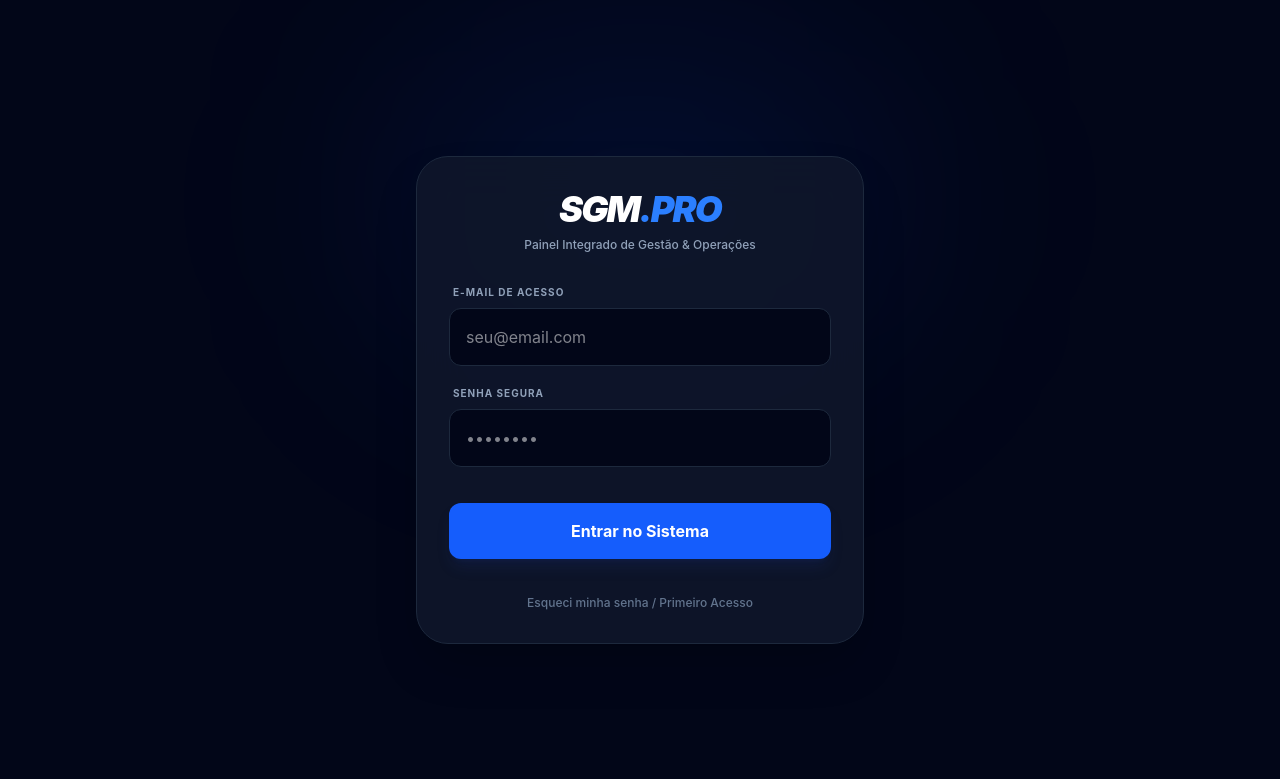
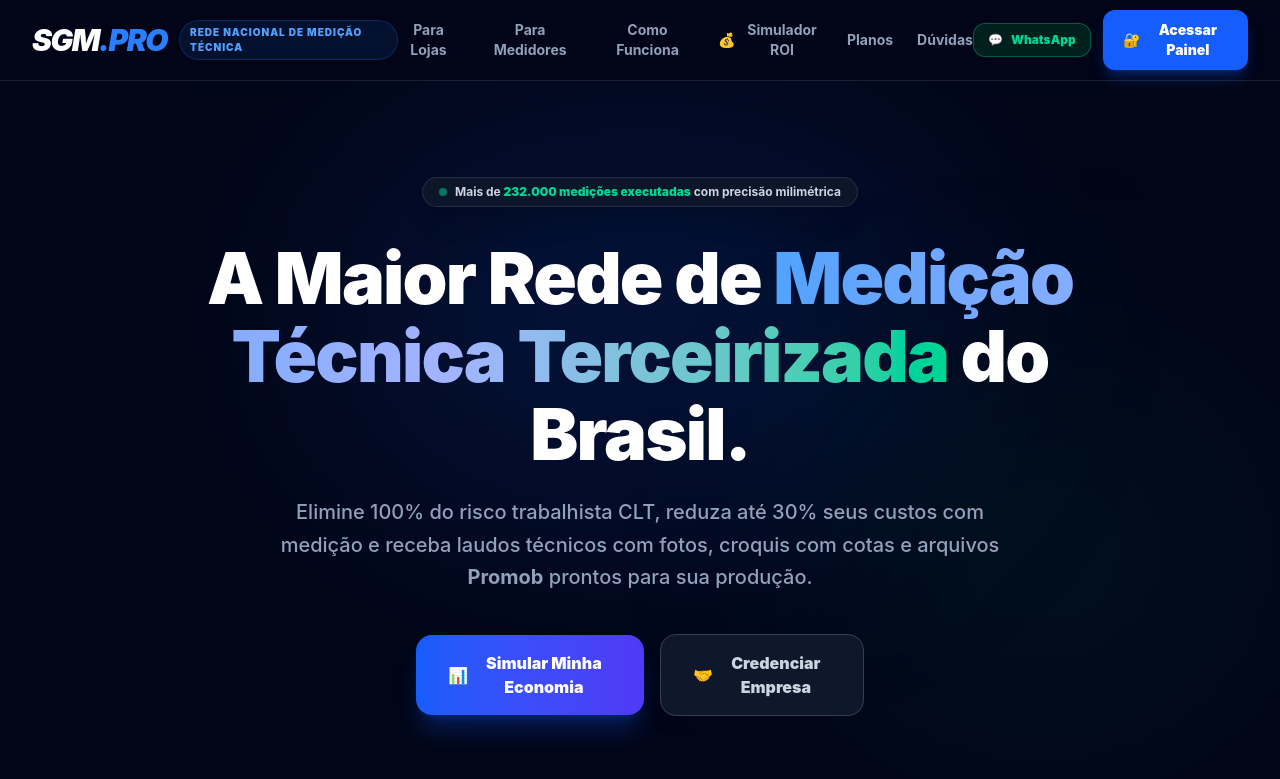
Before and after one commit to marcelolsanto/SGM_PRO, a React (Vite) app in the folder FRONTEND/: page / in a window 1280 px wide. Shown: the top 779 px of the page. Built offline with nearby package versions, Linux system fonts and the light colour scheme.

Commit message:
feat: restaurar navegacao publica da Landing Page e Torre de Controle no App.jsx e Login.jsx

```diff
--- a/FRONTEND/src/App.jsx
+++ b/FRONTEND/src/App.jsx
@@ -9,6 +9,8 @@ import Login from './views/Login'
 import PortalUsuario from './views/PortalUsuario'
 import ResetarSenha from './views/ResetarSenha'
 import TermosModal from './components/TermosModal'
+import LandingPage from './views/LandingPage'
+import TorreControle from './views/TorreControle'
 
 const parseJwt = (t) => {
   if (!t || typeof t !== 'string') return null
@@ -69,6 +71,10 @@ function App() {
   const [usuario, setUsuario] = useState(() => (typeof window !== 'undefined' ? localStorage.getItem('sgm_usuario') || '' : ''))
   const [menuAberto, setMenuAberto] = useState(false)
   const [termosAberto, setTermosAberto] = useState(false)
+  const [telaPublica, setTelaPublica] = useState(() => {
+    if (typeof window !== 'undefined' && window.location.pathname === '/login') return 'login'
+    return 'landing'
+  })
 
   const tokenData = token ? parseJwt(token) : null
   const perfil = tokenData?.perfil || ''
@@ -82,6 +88,7 @@ function App() {
     delete axios.defaults.headers.common['Authorization']
     setToken(null)
     setUsuario('')
+    setTelaPublica('landing')
   }
 
   useEffect(() => {
@@ -120,19 +127,31 @@ function App() {
 
   const resetMatch = window.location.pathname.match(/^\/resetar-senha\/([^/?#]+)/)
   if (resetMatch) return <ResetarSenha token={resetMatch[1]} />
-  if (!token || !perfil) return <Login setToken={setToken} setUsuario={setUsuario} />
+
+  // Roteamento Público (Sem Login): Alterna entre Landing Page e Login
+  if (!token || !perfil) {
+    if (telaPublica === 'login') {
+      return <Login setToken={setToken} setUsuario={setUsuario} onVoltarLanding={() => setTelaPublica('landing')} />
+    }
+    return <LandingPage onIrParaLogin={() => setTelaPublica('login')} />
+  }
 
   const menuAdmin = [
     { id: 'dashboard', icon: '📊', label: 'Visão Geral (BI)' },
+    { id: 'campo', icon: '🗺️', label: 'Torre de Controle (Campo)' },
     { id: 'operacoes', icon: '🛠️', label: 'Gestão de Operações' },
     { id: 'financeiro', icon: '🏦', label: 'Financeiro & Contábil' },
-    { id: 'admin', icon: '⚙️', label: 'Cadastros Base' }
+    { id: 'admin', icon: '⚙️', label: 'Cadastros Base' },
+    { id: 'institucional', icon: '🌐', label: 'Site Institucional' }
   ]
 
   const menuLoja = [
     { id: 'dashboard', icon: '📊', label: 'Meus Resultados' },
+    { id: 'campo', icon: '🗺️', label: 'Torre de Controle (Campo)' },
     { id: 'operacoes', icon: '📋', label: 'Minhas Medições' },
-    { id: 'admin', icon: '⚙️', label: 'Meus Cadastros' }
+    { id: 'financeiro', icon: '🏦', label: 'Financeiro & Contábil' },
+    { id: 'admin', icon: '⚙️', label: 'Meus Cadastros' },
+    { id: 'institucional', icon: '🌐', label: 'Site Institucional' }
   ]
 
   const menuAtual = perfil === 'ADMIN' ? menuAdmin : (perfil === 'LOJA' ? menuLoja : [])
@@ -145,7 +164,17 @@ function App() {
         <div className="flex items-center gap-2">
           <button onClick={() => setTermosAberto(true)} className="text-xs bg-slate-800 hover:bg-slate-700 text-slate-300 px-2.5 py-1.5 rounded-lg font-bold border border-slate-700">⚖️ Termos</button>
           {perfil !== 'MEDIDOR' && <button onClick={() => setMenuAberto(!menuAberto)} className="text-2xl text-slate-400">☰</button>}
-          {perfil === 'MEDIDOR' && <button onClick={fazerLogout} className="text-xs bg-red-500/10 text-red-400 px-3 py-1.5 rounded-lg font-bold">Sair</button>}
+          {perfil === 'MEDIDOR' && (
+            <div className="flex items-center gap-2">
+              <button onClick={() => setAbaAtiva(abaAtiva === 'campo' ? 'operacoes' : 'campo')} className="text-xs bg-emerald-600/20 text-emerald-400 border border-emerald-500/30 px-3 py-1.5 rounded-lg font-bold flex items-center gap-1">
+                {abaAtiva === 'campo' ? '🛵 Minha Rota' : '🗺️ Torre de Controle'}
+              </button>
+              <button onClick={() => setAbaAtiva(abaAtiva === 'institucional' ? 'operacoes' : 'institucional')} className="text-xs bg-blue-600/20 text-blue-400 px-3 py-1.5 rounded-lg font-bold">
+                {abaAtiva === 'institucional' ? 'Minhas OSs' : '🌐 Planos'}
+              </button>
+              <button onClick={fazerLogout} className="text-xs bg-red-500/10 text-red-400 px-3 py-1.5 rounded-lg font-bold">Sair</button>
+            </div>
+          )}
         </div>
       </div>
 
@@ -158,14 +187,14 @@ function App() {
 
           <nav className="flex-1 space-y-2">
             {menuAtual.map(item => (
-              <button key={item.id} onClick={() => { setAbaAtiva(item.id); setMenuAberto(false) }} className={`w-full flex items-center gap-4 px-4 py-3 rounded-2xl transition-all ${abaAtiva === item.id ? 'bg-blue-600 text-white shadow-lg shadow-blue-900/20 font-bold' : 'text-slate-400 hover:bg-slate-800 hover:text-slate-200'}`}>
+              <button key={item.id} onClick={() => { setAbaAtiva(item.id); setMenuAberto(false) }} className={`w-full flex items-center gap-4 px-4 py-3 rounded-2xl transition-all ${abaAtiva === item.id ? 'bg-blue-600 text-white shadow-lg shadow-blue-900/20 font-bold' : 'text-slate-400 hover:bg-slate-800 hover:text-slate-200 cursor-pointer'}`}>
                 <span className="text-xl">{item.icon}</span> <span className="text-sm">{item.label}</span>
               </button>
             ))}
 
             <button
               onClick={() => { setTermosAberto(true); setMenuAberto(false); }}
-              className="w-full flex items-center gap-4 px-4 py-3 rounded-2xl text-slate-400 hover:bg-slate-800 hover:text-slate-200 transition-all text-left"
+              className="w-full flex items-center gap-4 px-4 py-3 rounded-2xl text-slate-400 hover:bg-slate-800 hover:text-slate-200 transition-all text-left cursor-pointer"
             >
               <span className="text-xl">⚖️</span> <span className="text-sm font-medium">Termos & Garantias</span>
             </button>
@@ -181,13 +210,16 @@ function App() {
                 <p className="text-[10px] text-slate-500 font-medium uppercase tracking-widest">{perfil}</p>
               </div>
             </div>
-            <button onClick={fazerLogout} className="w-full mt-4 bg-red-500/10 text-red-400 hover:bg-red-500 hover:text-white py-2.5 rounded-xl text-xs font-bold transition-colors">Sair do Sistema</button>
+            <button onClick={fazerLogout} className="w-full mt-4 bg-red-500/10 text-red-400 hover:bg-red-500 hover:text-white py-2.5 rounded-xl text-xs font-bold transition-colors cursor-pointer">Sair do Sistema</button>
           </div>
         </aside>
       )}
 
       <main className="flex-1 p-4 md:p-10 overflow-y-auto mt-[69px] md:mt-0 h-[calc(100vh-69px)] md:h-screen custom-scrollbar relative">
         <div className="max-w-7xl mx-auto pb-20 md:pb-0 h-full">
+          {abaAtiva === 'institucional' && <LandingPage onIrParaLogin={() => setAbaAtiva('dashboard')} />}
+          {abaAtiva === 'campo' && <TorreControle perfil={perfil} setToken={setToken} />}
+
           {perfil === 'ADMIN' && abaAtiva === 'dashboard' && <Dashboard perfil={perfil} />}
           {perfil === 'ADMIN' && abaAtiva === 'operacoes' && <Operacoes />}
           {perfil === 'ADMIN' && abaAtiva === 'financeiro' && <PainelFinanceiro perfil={perfil} onVoltar={() => setAbaAtiva('dashboard')} />}
@@ -198,7 +230,7 @@ function App() {
           {perfil === 'LOJA' && abaAtiva === 'financeiro' && <PainelFinanceiro perfil={perfil} onVoltar={() => setAbaAtiva('operacoes')} />}
           {perfil === 'LOJA' && abaAtiva === 'admin' && <Admin perfil={perfil} refId={refId} />}
 
-          {perfil === 'MEDIDOR' && <PortalUsuario perfil={perfil} refId={refId} setToken={setToken} />}
+          {perfil === 'MEDIDOR' && abaAtiva !== 'institucional' && abaAtiva !== 'campo' && <PortalUsuario perfil={perfil} refId={refId} setToken={setToken} />}
         </div>
       </main>
 
--- a/FRONTEND/src/views/Login.jsx
+++ b/FRONTEND/src/views/Login.jsx
@@ -21,7 +21,7 @@ export default function Login({ setToken, setUsuario, onVoltarLanding }) {
       localStorage.setItem('sgm_usuario', res.data.nome)
       setToken(res.data.token)
       setUsuario(res.data.nome)
-    } catch (err) {
+    } catch {
       setErro('E-mail ou senha incorretos.')
       setLoading(false)
     }
@@ -35,7 +35,7 @@ export default function Login({ setToken, setUsuario, onVoltarLanding }) {
     try {
       await axios.post('/api/esqueci-senha', { email })
       setMsgRecuperacao('Instruções enviadas! Verifique seu e-mail (ou o terminal do servidor local).')
-    } catch (err) {
+    } catch {
       setErro('E-mail não encontrado no sistema.')
     } finally {
       setLoading(false)
@@ -47,24 +47,22 @@ export default function Login({ setToken, setUsuario, onVoltarLanding }) {
       {/* Glow de fundo */}
       <div className="absolute top-1/4 left-1/2 -translate-x-1/2 -translate-y-1/2 w-[500px] h-[300px] bg-blue-600/10 blur-[120px] pointer-events-none rounded-full" />
 
-      <div className="w-full max-w-md bg-slate-900/90 border border-slate-800 p-8 rounded-[2rem] shadow-2xl animate-fade-in relative z-10 backdrop-blur-xl">
+      <div className="w-full max-w-md bg-slate-900 border border-slate-800 p-8 rounded-[2rem] shadow-2xl animate-fade-in relative z-10">
 
         {onVoltarLanding && (
           <button
             type="button"
             onClick={onVoltarLanding}
-            className="mb-6 text-xs text-slate-400 hover:text-white font-bold transition-colors flex items-center gap-1.5"
+            className="mb-6 text-xs text-slate-400 hover:text-white font-bold transition-colors flex items-center gap-1.5 cursor-pointer"
           >
             ← Voltar ao site institucional
           </button>
         )}
 
         <div className="text-center mb-8">
-          <h1 className="text-4xl font-black text-white tracking-tighter italic mb-2">
-            SGM<span className="text-blue-500">.PRO</span>
-          </h1>
-          <p className="text-slate-400 text-xs font-medium">
-            {modoRecuperacao ? 'Recuperação de Acesso' : 'Painel Integrado de Gestão & Operações'}
+          <h1 className="text-4xl font-black text-blue-500 tracking-tighter italic mb-2">SGM.PRO</h1>
+          <p className="text-slate-500 font-medium">
+            {modoRecuperacao ? 'Recuperação de Acesso' : 'Painel de Gestão e Operações'}
           </p>
         </div>
 
@@ -74,11 +72,11 @@ export default function Login({ setToken, setUsuario, onVoltarLanding }) {
         {!modoRecuperacao ? (
           <form onSubmit={fazerLogin} className="space-y-5">
             <div>
-              <label className="block text-[10px] text-slate-400 font-bold uppercase tracking-widest mb-2 ml-1">E-mail de Acesso</label>
+              <label className="block text-[10px] text-slate-500 font-bold uppercase tracking-widest mb-2 ml-1">E-mail de Acesso</label>
               <input required type="email" placeholder="seu@email.com" className="w-full bg-slate-950 border border-slate-800 rounded-xl p-4 text-white outline-none focus:border-blue-500 transition-colors" value={email} onChange={(e) => setEmail(e.target.value)} />
             </div>
             <div>
-              <label className="block text-[10px] text-slate-400 font-bold uppercase tracking-widest mb-2 ml-1">Senha Segura</label>
+              <label className="block text-[10px] text-slate-500 font-bold uppercase tracking-widest mb-2 ml-1">Senha Segura</label>
               <input required type="password" placeholder="••••••••" className="w-full bg-slate-950 border border-slate-800 rounded-xl p-4 text-white outline-none focus:border-blue-500 transition-colors" value={senha} onChange={(e) => setSenha(e.target.value)} />
             </div>
 
@@ -86,16 +84,14 @@ export default function Login({ setToken, setUsuario, onVoltarLanding }) {
               {loading ? 'Autenticando...' : 'Entrar no Sistema'}
             </button>
 
-            <div className="flex flex-col gap-2 text-center mt-4">
-              <button type="button" onClick={() => {setModoRecuperacao(true); setErro(''); setMsgRecuperacao('')}} className="text-xs text-slate-500 hover:text-blue-400 font-medium transition-colors">
-                Esqueci minha senha / Primeiro Acesso
-              </button>
-            </div>
+            <button type="button" onClick={() => {setModoRecuperacao(true); setErro(''); setMsgRecuperacao('')}} className="w-full text-sm text-slate-500 hover:text-blue-400 font-medium transition-colors mt-4">
+              Esqueci minha senha / Primeiro Acesso
+            </button>
           </form>
         ) : (
           <form onSubmit={solicitarRecuperacao} className="space-y-5">
             <div>
-              <label className="block text-[10px] text-slate-400 font-bold uppercase tracking-widest mb-2 ml-1">Digite seu E-mail cadastrado</label>
+              <label className="block text-[10px] text-slate-500 font-bold uppercase tracking-widest mb-2 ml-1">Digite seu E-mail cadastrado</label>
               <input required type="email" placeholder="seu@email.com" className="w-full bg-slate-950 border border-slate-800 rounded-xl p-4 text-white outline-none focus:border-blue-500 transition-colors" value={email} onChange={(e) => setEmail(e.target.value)} />
             </div>
 
@@ -103,7 +99,7 @@ export default function Login({ setToken, setUsuario, onVoltarLanding }) {
               {loading ? 'Enviando...' : 'Receber Link de Troca'}
             </button>
 
-            <button type="button" onClick={() => {setModoRecuperacao(false); setErro(''); setMsgRecuperacao('')}} className="w-full text-xs text-slate-400 hover:text-white font-medium transition-colors mt-4">
+            <button type="button" onClick={() => {setModoRecuperacao(false); setErro(''); setMsgRecuperacao('')}} className="w-full text-sm text-slate-500 hover:text-slate-300 font-medium transition-colors mt-4">
               Voltar para o Login
             </button>
           </form>
```
